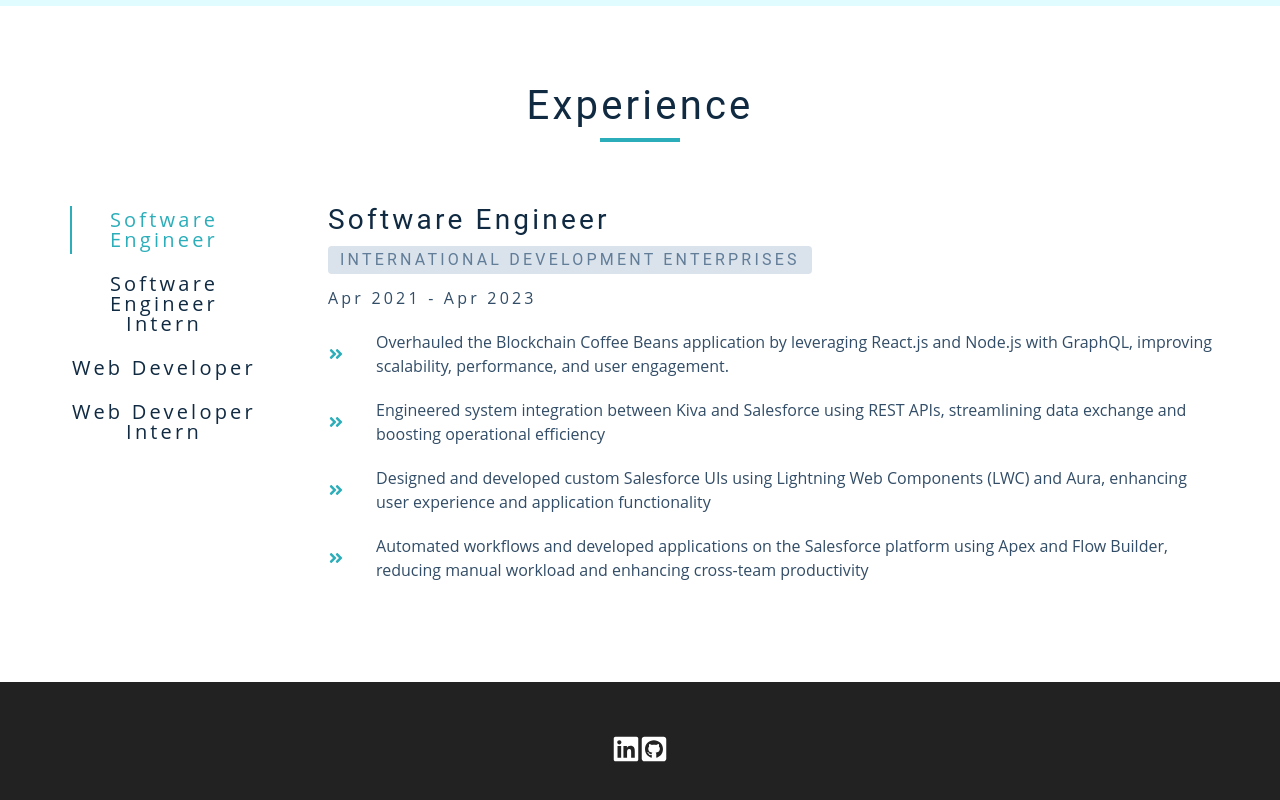
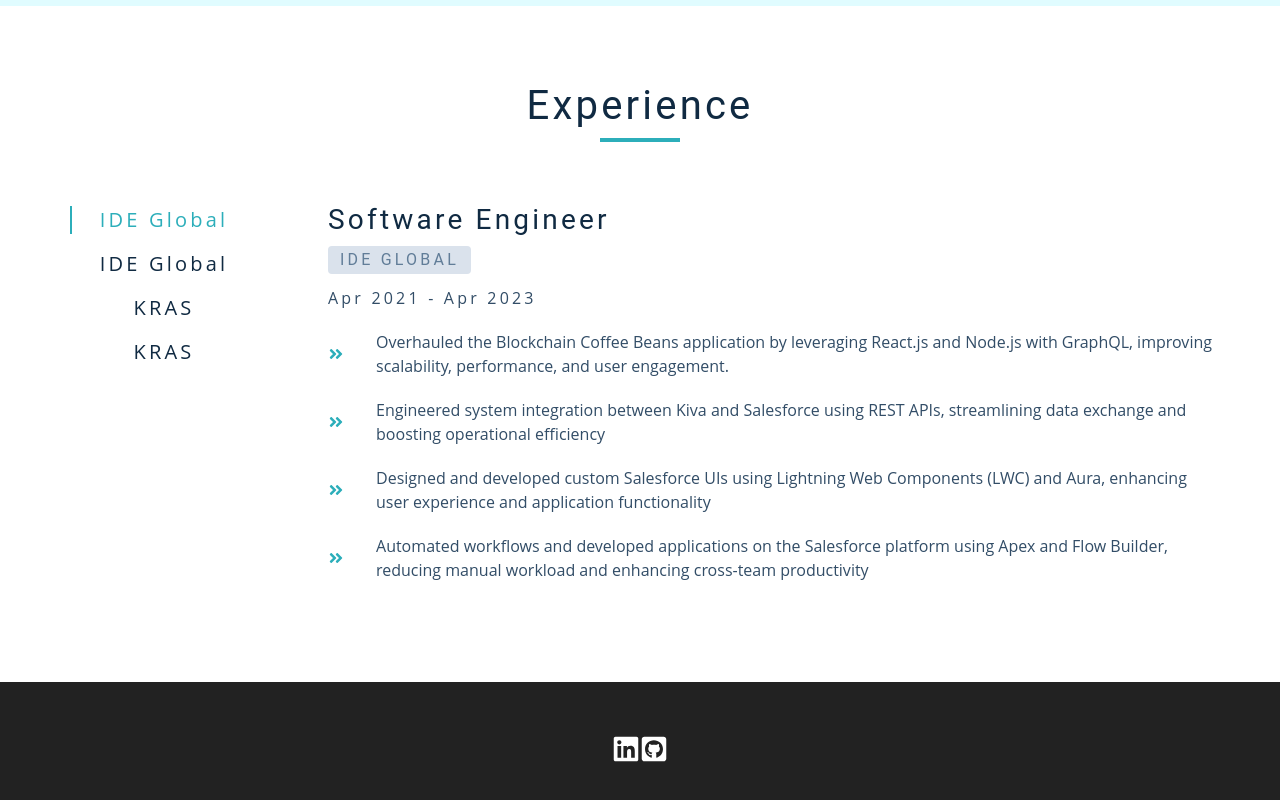
Before and after one commit to stormymayday/Portfolio, a Next.js app: page / in a window 1280 px wide. Shown: the part 794-1594 px from the top of the page. Built offline with nearby package versions, Linux system fonts and the light colour scheme.

Commit message:
rendering company name as job-btn

```diff
--- a/app/globals.css
+++ b/app/globals.css
@@ -562,6 +562,7 @@
     border-color: transparent;
     text-transform: capitalize;
     font-size: 1.25rem;
+    /* font-size: 0.75rem; */
     letter-spacing: var(--spacing);
     margin: 0 0.5rem;
     transition: var(--transition);
--- a/components/Jobs.tsx
+++ b/components/Jobs.tsx
@@ -24,7 +24,7 @@
                                 index === value ? "active-btn" : ""
                             }`}
                         >
-                            {item.position}
+                            {item.company}
                         </button>
                     ))}
                 </div>
--- a/constants/jobs.ts
+++ b/constants/jobs.ts
@@ -14,7 +14,8 @@
 const jobsData: Job[] = [
     {
         id: 1,
-        company: "International Development Enterprises",
+        // company: "International Development Enterprises",
+        company: "iDE Global",
         date: "Apr 2021 - Apr 2023",
         position: "Software Engineer",
         desc: [
@@ -38,7 +39,8 @@
     },
     {
         id: 2,
-        company: "International Development Enterprises",
+        // company: "International Development Enterprises",
+        company: "iDE Global",
         date: "Aug 2020 - Mar 2021",
         position: "Software Engineer Intern",
         desc: [
```
